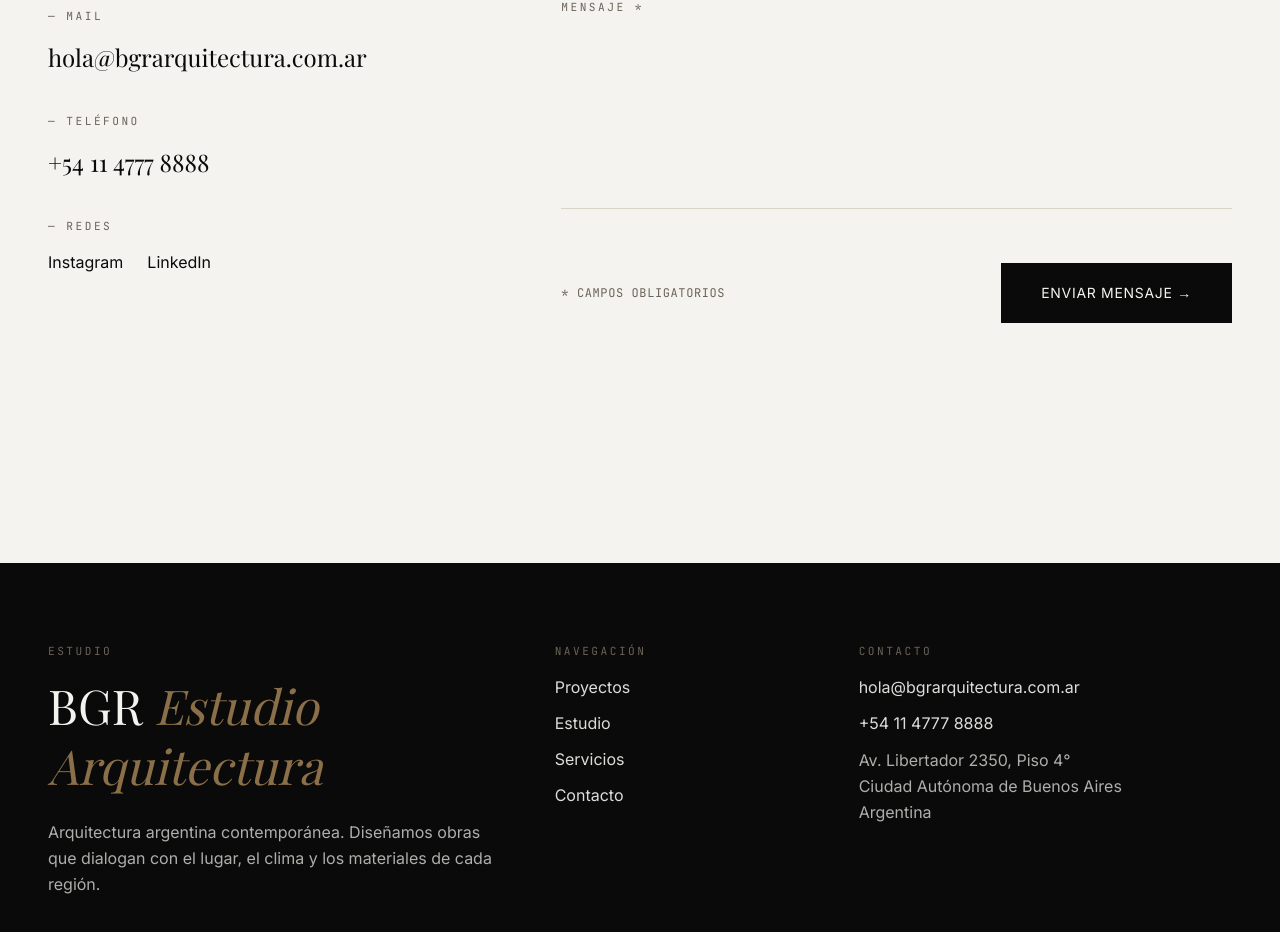
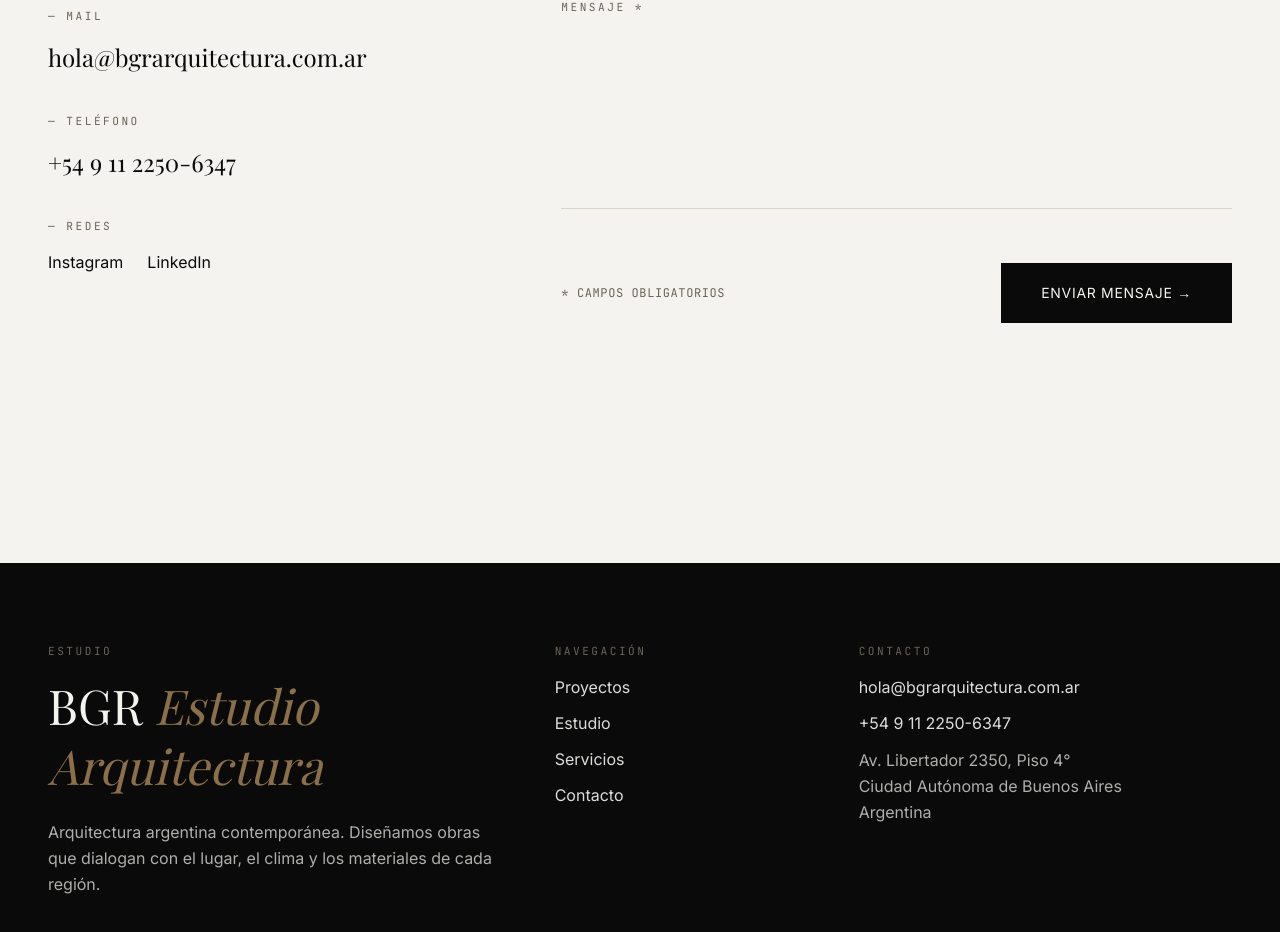
Before and after one commit to nicocasti959595/bgr-estudio-arquitectura, a Next.js app: page /contacto in a window 1280 px wide. Shown: the part 870-1802 px from the top of the page. Built offline with nearby package versions, Linux system fonts and the light colour scheme; no server answers; a web font is replaced by a local one.

Commit message:
Actualizar numero de WhatsApp/telefono al real

```diff
--- a/app/contacto/page.tsx
+++ b/app/contacto/page.tsx
@@ -51,10 +51,10 @@ export default function ContactoPage() {
             <div>
               <p className="eyebrow">— Teléfono</p>
               <a
-                href="tel:+541147778888"
+                href="tel:+5491122506347"
                 className="font-serif text-2xl mt-4 text-ink link-underline block"
               >
-                +54 11 4777 8888
+                +54 9 11 2250-6347
               </a>
             </div>
             <div>
--- a/components/BotonWhatsApp.tsx
+++ b/components/BotonWhatsApp.tsx
@@ -2,7 +2,7 @@
 
 import { useEffect, useState } from "react";
 
-const NUMERO = "541147778888";
+const NUMERO = "5491122506347";
 
 export function BotonWhatsApp() {
   const [open, setOpen] = useState(false);
--- a/components/Footer.tsx
+++ b/components/Footer.tsx
@@ -50,8 +50,8 @@ export function Footer() {
                 </a>
               </li>
               <li>
-                <a href="tel:+541147778888" className="link-underline">
-                  +54 11 4777 8888
+                <a href="tel:+5491122506347" className="link-underline">
+                  +54 9 11 2250-6347
                 </a>
               </li>
               <li className="text-background/70 leading-relaxed">
```
